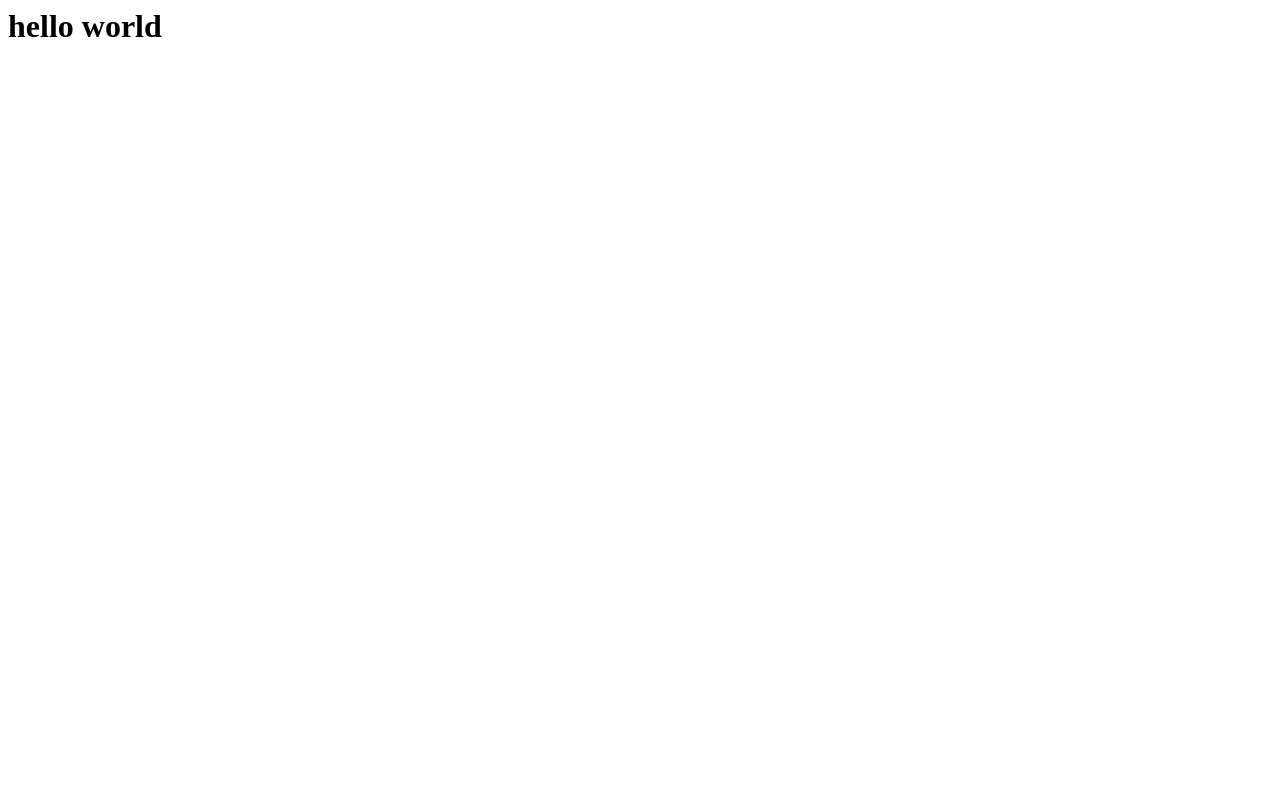
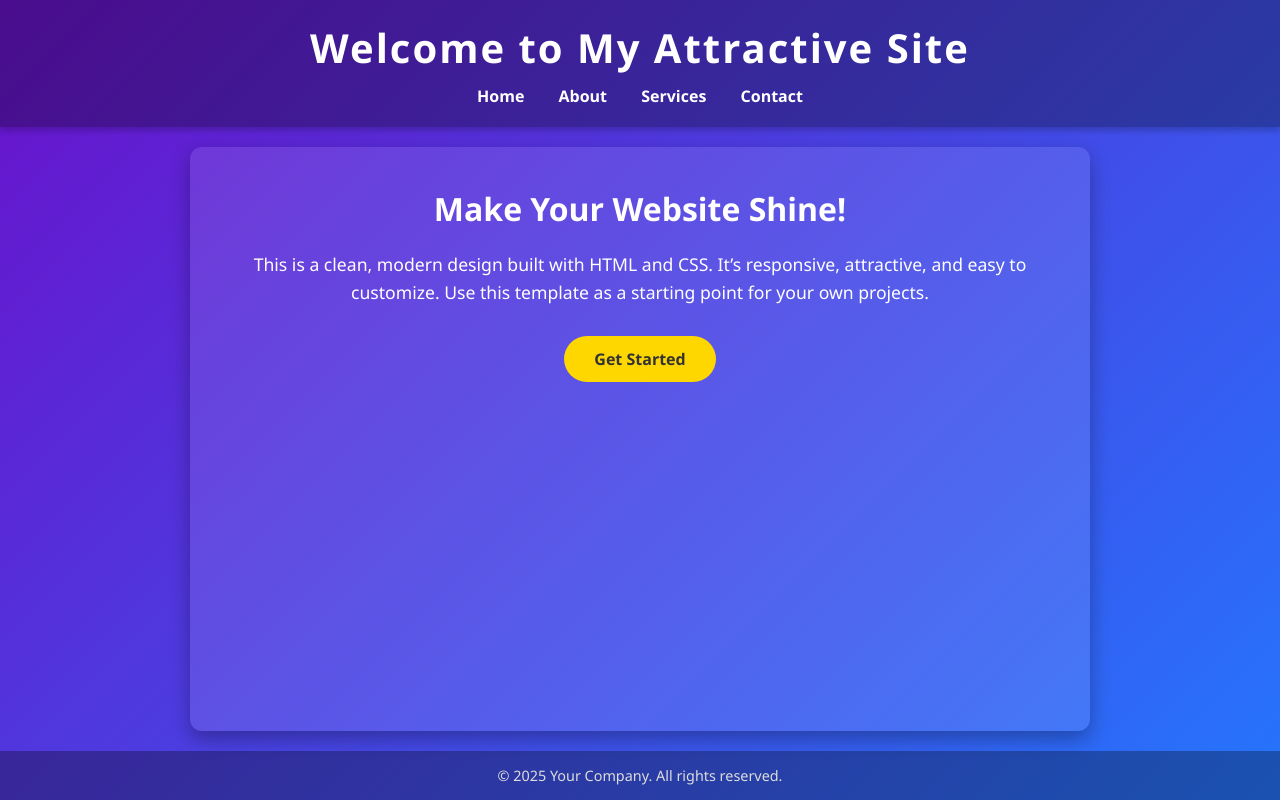
Before and after one commit to Rohan7756/hello, a plain HTML site: page index.html in a window 1280 px wide. Drawn offline with Linux system fonts and the light colour scheme.

Commit message:
Update index.html

```diff
--- a/index.html
+++ b/index.html
@@ -1,4 +1,109 @@
-<html>
-<title>hello</title>
-<head><h1>hello world<h1></head>
+<!DOCTYPE html>
+<html lang="en">
+<head>
+  <meta charset="UTF-8" />
+  <meta name="viewport" content="width=device-width, initial-scale=1" />
+  <title>Attractive Web Page</title>
+  <style>
+    /* Basic Reset */
+    * {
+      margin: 0;
+      padding: 0;
+      box-sizing: border-box;
+      font-family: 'Segoe UI', Tahoma, Geneva, Verdana, sans-serif;
+    }
+    body {
+      background: linear-gradient(135deg, #6a11cb 0%, #2575fc 100%);
+      color: #fff;
+      min-height: 100vh;
+      display: flex;
+      flex-direction: column;
+    }
+    header {
+      background: rgba(0, 0, 0, 0.3);
+      padding: 20px 40px;
+      text-align: center;
+      box-shadow: 0 4px 6px rgba(0,0,0,0.2);
+    }
+    header h1 {
+      font-size: 2.5rem;
+      letter-spacing: 2px;
+    }
+    nav {
+      margin-top: 10px;
+    }
+    nav a {
+      color: #fff;
+      text-decoration: none;
+      margin: 0 15px;
+      font-weight: 600;
+      transition: color 0.3s ease;
+    }
+    nav a:hover {
+      color: #ffd700;
+    }
+    main {
+      flex: 1;
+      padding: 40px;
+      max-width: 900px;
+      margin: 20px auto;
+      background: rgba(255, 255, 255, 0.1);
+      border-radius: 12px;
+      box-shadow: 0 8px 20px rgba(0,0,0,0.3);
+      text-align: center;
+    }
+    main h2 {
+      font-size: 2rem;
+      margin-bottom: 20px;
+    }
+    main p {
+      font-size: 1.1rem;
+      line-height: 1.6;
+      margin-bottom: 30px;
+    }
+    button {
+      background-color: #ffd700;
+      border: none;
+      padding: 12px 30px;
+      font-size: 1rem;
+      font-weight: 600;
+      border-radius: 50px;
+      cursor: pointer;
+      transition: background-color 0.3s ease;
+      color: #333;
+    }
+    button:hover {
+      background-color: #ffbf00;
+    }
+    footer {
+      text-align: center;
+      padding: 15px 0;
+      background: rgba(0, 0, 0, 0.3);
+      color: #ddd;
+      font-size: 0.9rem;
+    }
+  </style>
+</head>
+<body>
+  <header>
+    <h1>Welcome to My Attractive Site</h1>
+    <nav>
+      <a href="#">Home</a>
+      <a href="#">About</a>
+      <a href="#">Services</a>
+      <a href="#">Contact</a>
+    </nav>
+  </header>
+  <main>
+    <h2>Make Your Website Shine!</h2>
+    <p>
+      This is a clean, modern design built with HTML and CSS. It’s responsive, attractive, and easy to customize.
+      Use this template as a starting point for your own projects.
+    </p>
+    <button>Get Started</button>
+  </main>
+  <footer>
+    &copy; 2025 Your Company. All rights reserved.
+  </footer>
+</body>
 </html>
```
